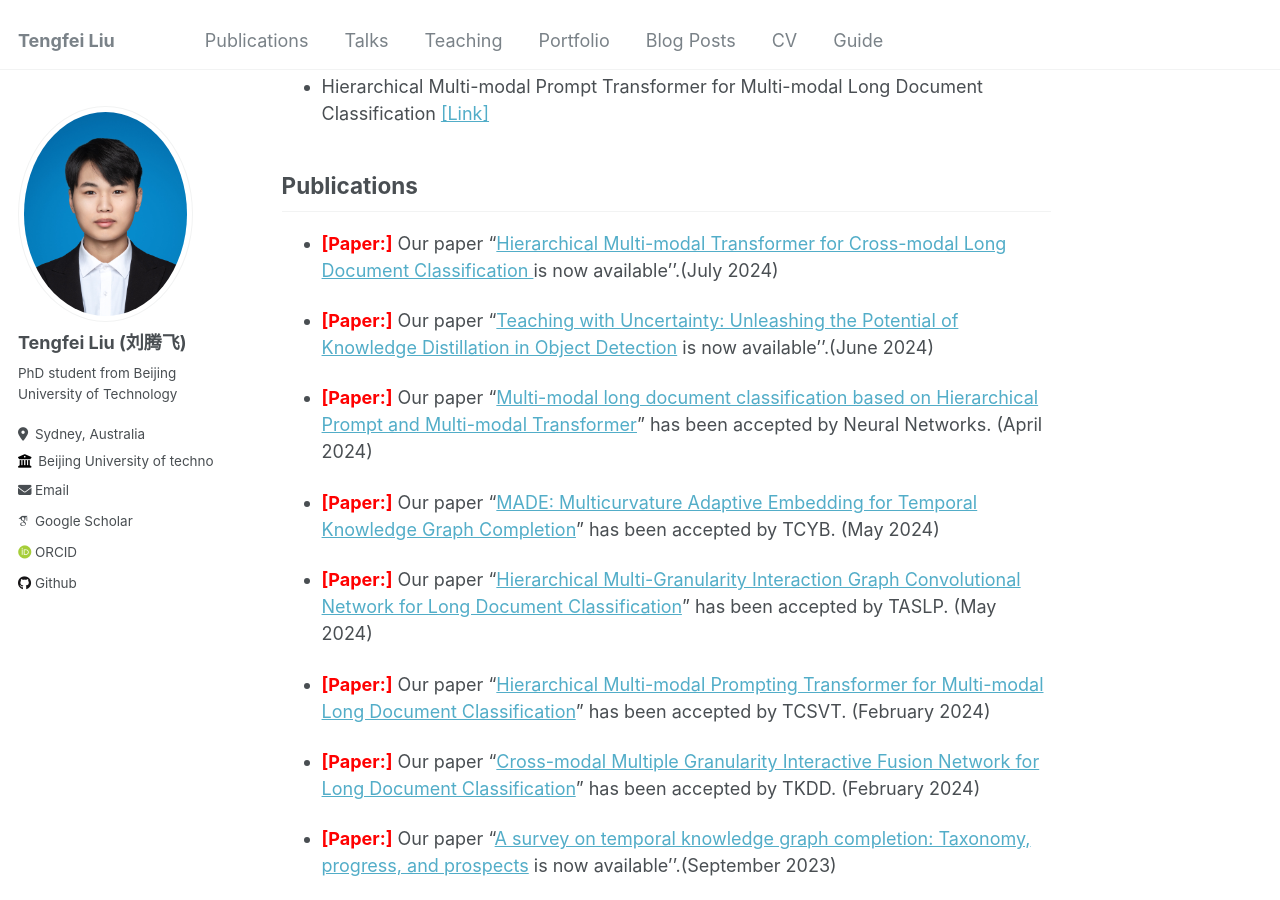
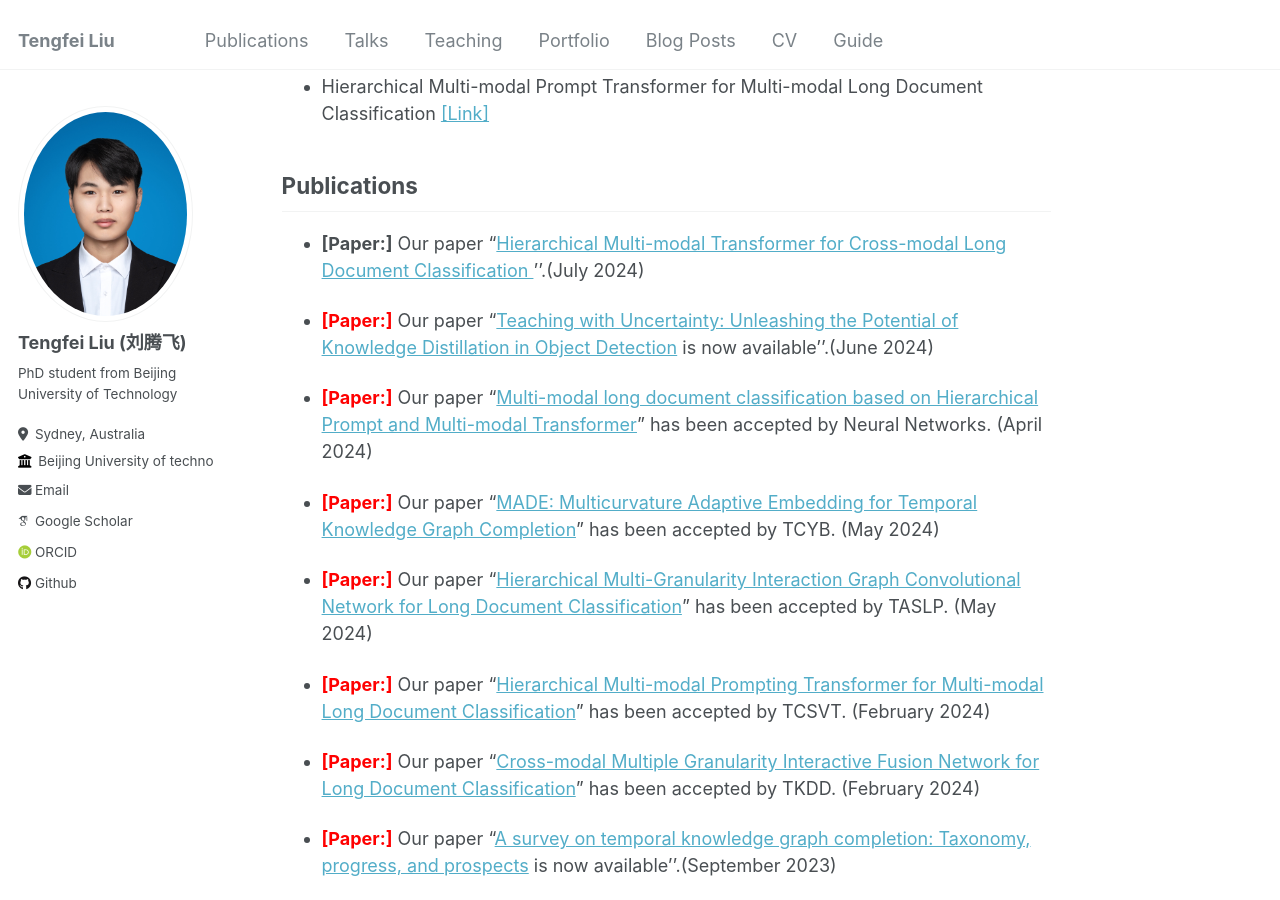
Before and after one commit to Zhongyang-Wang1/ZhongyangWang.github.io, a Jekyll site: the page built from _pages/about.md, in a window 1280 px wide and 900 px high, scrolled down 375 px. Built offline with Jekyll 4.4.1, drawn with Linux system fonts in a browser that asks for light colours; some web fonts are replaced.

Commit message:
Update about.md

```diff
--- a/_pages/about.md
+++ b/_pages/about.md
@@ -14,8 +14,8 @@ I am a Ph.D. student enrolled in a combined master's and doctoral program superv
 - Hierarchical Multi-modal Prompt Transformer for Multi-modal Long Document Classification [[Link]](https://drive.google.com/drive/folders/1759nBGt7J0ZkUK8-jSbAys9_SANQVC-E)
 
 ## Publications
-* **<span style="color:red;">[Paper:]</span>** Our paper "[Hierarchical Multi-modal Transformer for Cross-modal Long Document Classification
-](https://arxiv.org/abs/2407.10105) is now available’’.(July 2024)
+* **<span style="color:bcak;">[Paper:]</span>** Our paper "[Hierarchical Multi-modal Transformer for Cross-modal Long Document Classification
+](https://arxiv.org/abs/2407.10105)’’.(July 2024)
 
 * **<span style="color:red;">[Paper:]</span>** Our paper "[Teaching with Uncertainty: Unleashing the Potential of Knowledge Distillation in Object Detection](https://arxiv.org/pdf/2406.06999) is now available’’.(June 2024)
 
```
